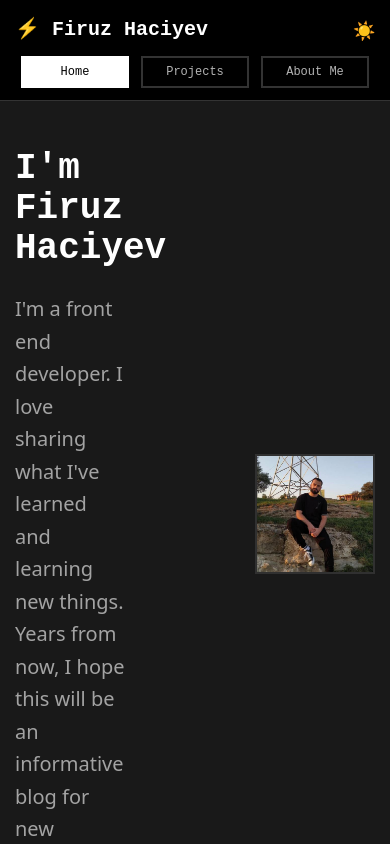
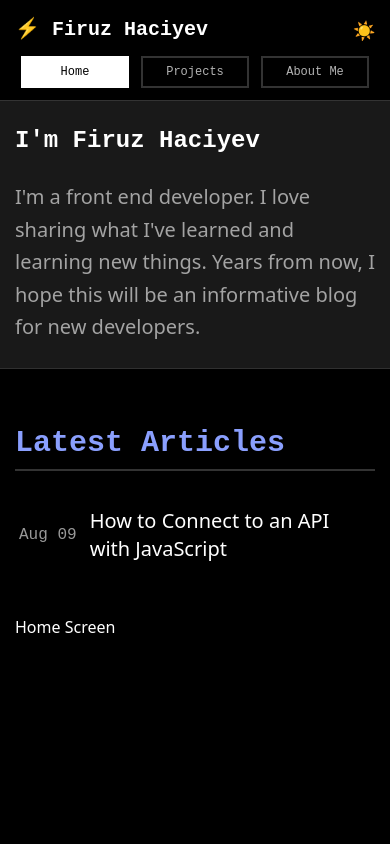
Before and after one commit to eleviven/homepage, a Next.js app: page / in a window 390 px wide. Shown: the top 844 px of the page. Built offline with nearby package versions, Linux system fonts and the light colour scheme.

Commit message:
Intro Block responsive adaptations

```diff
--- a/src/components/intro-block/intro-block.js
+++ b/src/components/intro-block/intro-block.js
@@ -9,17 +9,23 @@ export default function IntroBlock({
   ...props
 }) {
   return (
-    <section className={cn("bg-secondary border-default-100 border-b py-12", className)} {...props}>
-      <div className="container flex justify-between items-center">
-        <div className="w-4/6 pr-32">
-          <h1 className="text-4xl font-bold font-fira-code">{title}</h1>
+    <section
+      className={cn(
+        "bg-secondary border-default-100 border-b py-6 sm:py-12",
+        className
+      )}
+      {...props}
+    >
+      <div className="container flex justify-between items-center flex-col sm:flex-row">
+        <div className="sm:w-4/6">
+          <h1 className="text-2xl sm:text-4xl font-bold font-fira-code">{title}</h1>
           {description && (
             <p className="mt-6 text-xl leading-relaxed text-default-600">
               {description}
             </p>
           )}
         </div>
-        <div className="flex-1">
+        <div className="flex-1 w-full mt-6 sm:mt-0 hidden sm:block">
           <div className="border-2 border-default-100">
             <Image
               src={image}
```
